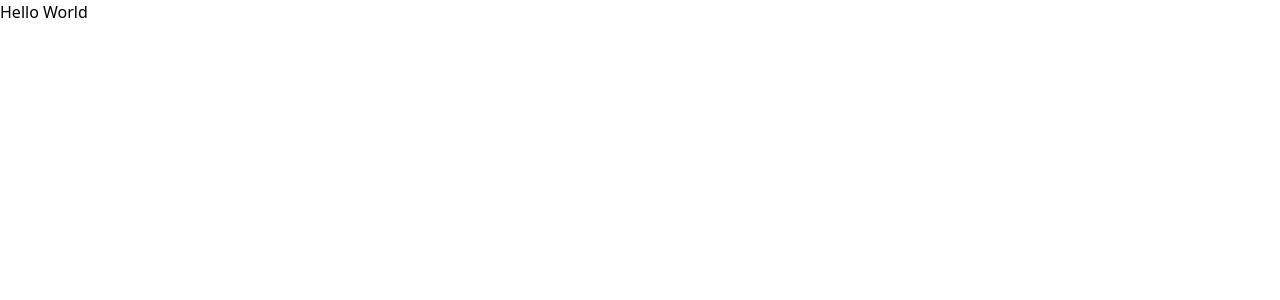
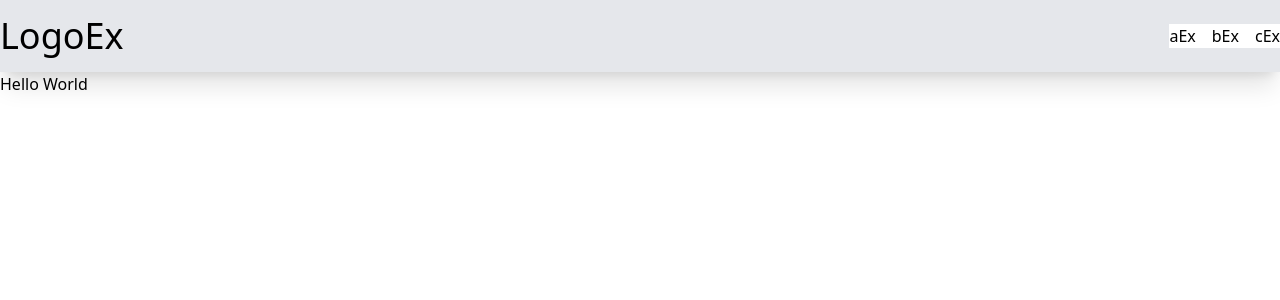
Before and after one commit to venicius8/youzen, a Next.js app: page / in a window 1280 px wide. Shown: the top 300 px of the page. Built offline with nearby package versions, Linux system fonts and the light colour scheme.

Commit message:
feat: add header

```diff
--- /dev/null
+++ b/app/components/Header.tsx
@@ -0,0 +1,24 @@
+import Link from "next/link";
+
+export default function Header() {
+  return (
+    <header className="bg-gray-200 flex justify-between items-center top-0 w-screen h-18 z-100 shadow-xl sticky">
+      <div>
+        <h1 className="text-4xl">LogoEx</h1>
+      </div>
+      <nav>
+        <ul className="flex gap-4 bg-white">
+          <li>
+            <Link href="/">aEx</Link>
+          </li>
+          <li>
+            <Link href="/">bEx</Link>
+          </li>
+          <li>
+            <Link href="/">cEx</Link>
+          </li>
+        </ul>
+      </nav>
+    </header>
+  );
+}
--- a/app/layout.tsx
+++ b/app/layout.tsx
@@ -1,5 +1,6 @@
 import type { Metadata } from "next";
 import "./globals.css";
+import Header from "./components/Header";
 
 export const metadata: Metadata = {
   title: "",
@@ -13,7 +14,10 @@ export default function RootLayout({
 }>) {
   return (
     <html lang="pt-br">
-      <body>{children}</body>
+      <body>
+        <Header />
+        {children}
+      </body>
     </html>
   );
 }
```
